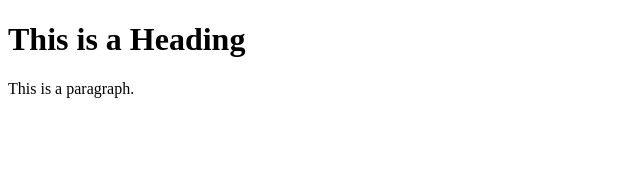
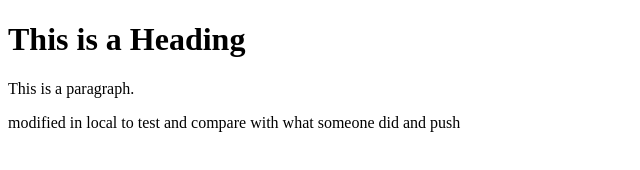
Before and after one commit to omardwwm/gitCourses, a plain HTML site: page conflict.html in a window 1280 px wide. Shown: the whole page, without its empty margins (0-640 px from the left). Drawn offline with Linux system fonts and the light colour scheme.

Commit message:
new modif from my local file and bash

```diff
--- a/conflict.html
+++ b/conflict.html
@@ -9,6 +9,7 @@
 <body>
     <h1>This is a Heading</h1>
     <p>This is a paragraph.</p>
+    <p>modified in local to test and compare with what someone did and push </p>
 
 </body>
 </html>
```
